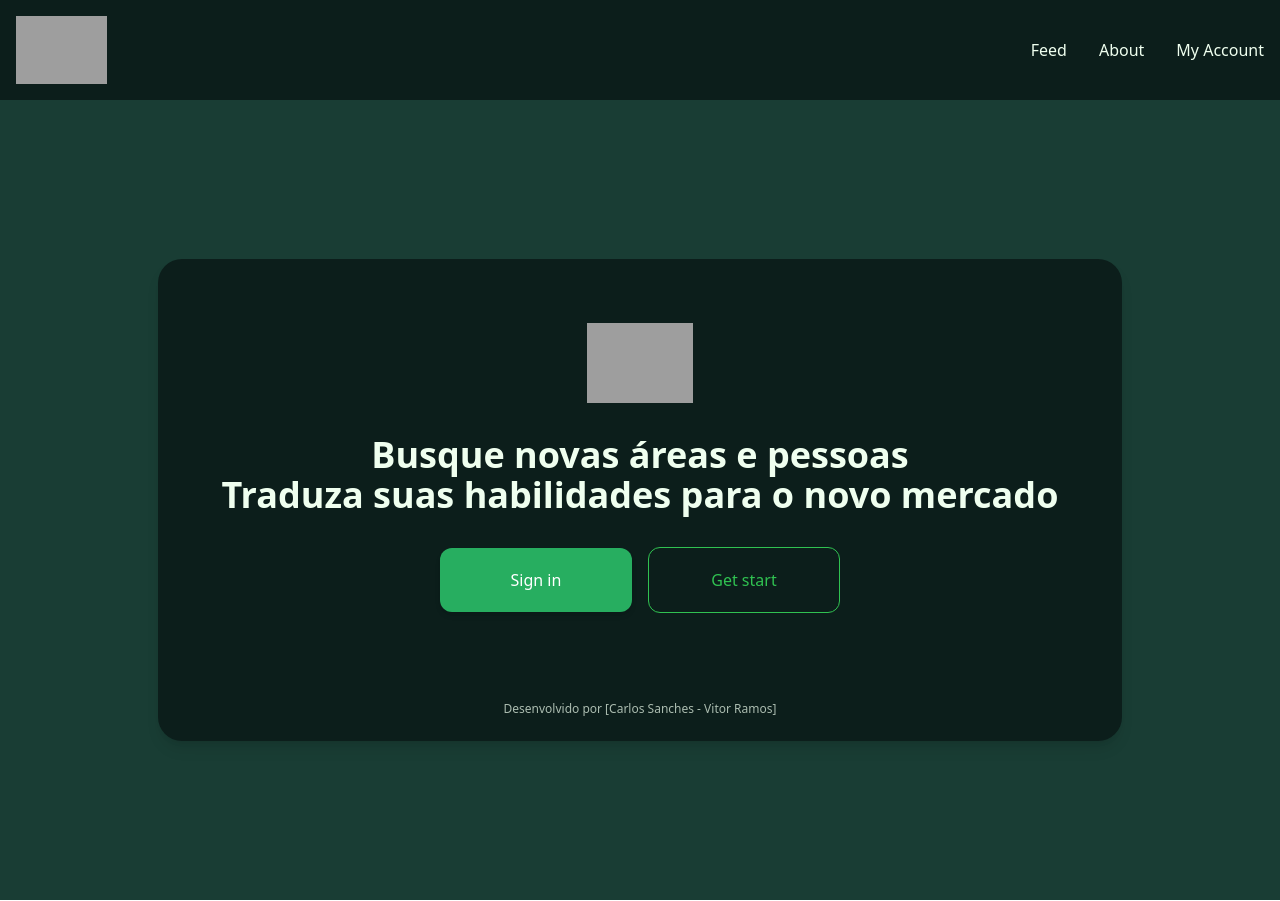
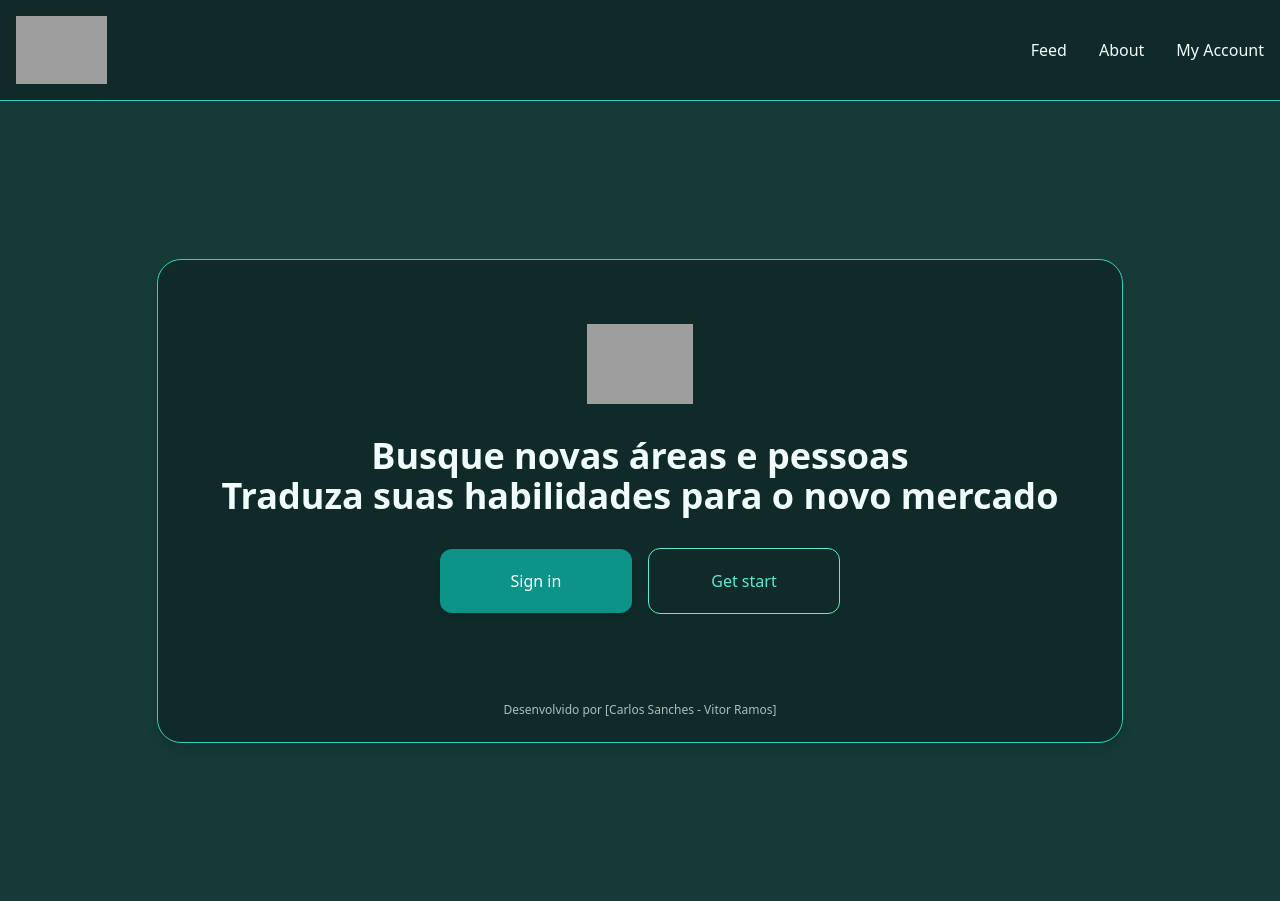
Before and after one commit to Storm-Shield/Arandu-Site, a React app in the folder frontend/: page / in a window 1280 px wide. Built offline with nearby package versions, Linux system fonts and the light colour scheme; grey boxes are pictures that could not be loaded; the HTML template or start-up script is replaced by a standard one.

Commit message:
refactory(frontend): color themes

```diff
--- a/frontend/src/App.jsx
+++ b/frontend/src/App.jsx
@@ -5,12 +5,13 @@ function App() {
   return (
     <>
     <div className="dark">
-      <div className="bg-[var(--bg-color)] dark:bg-[var(--dark-bg-color)] min-h-screen">
+      <div className="bg-light-bg dark:bg-dark-bg min-h-screen">
         <Routers/>
       </div>
     </div>
 
     </>
+
   )
 }
 
--- a/frontend/src/components/Header.jsx
+++ b/frontend/src/components/Header.jsx
@@ -5,7 +5,7 @@ const Header = () => {
     const [isMobileMenuOpen, setIsMobileMenuOpen] = useState(false);
 
     return(
-        <header className="bg-[var(--bg2-color)] dark:bg-[var(--dark-bg2-color)] border-b border-[var(--border-color)] dark:border-0">
+        <header className="bg-light-bg2 dark:bg-dark-bg2 border-b border-light-border dark:border-dark-border">
             <nav className="container mx-auto px-4 py-4">
                 <div className="flex items-center justify-between">
                     <div className="flex items-center space-x-2">
@@ -24,22 +24,22 @@ const Header = () => {
                     </div>
 
                     <div className="hidden md:flex items-center space-x-8">
-                        <Link to="/feed" className="text-[var(--text-color)] dark:text-[var(--dark-text1-color)] hover:text-[var(--bg3-color)] dark:hover:text-[var(--dark-text2-color)] transition-colors duration-300 relative group">
+                        <Link to="/feed" className="text-light-text dark:text-dark-text1 hover:text-light-accent dark:hover:text-dark-text2 transition-colors duration-300 relative group">
                             Feed
-                            <span className="absolute bottom-0 left-0 w-0 h-0.5 bg-[var(--bg3-color)] dark:bg-[var(--dark-text2-color)] group-hover:w-full transition-all duration-300"></span>
+                            <span className="absolute bottom-0 left-0 w-0 h-0.5 bg-light-accent dark:bg-dark-text2 group-hover:w-full transition-all duration-300"></span>
                         </Link>
-                        <Link to="/about" className="text-[var(--text-color)] dark:text-[var(--dark-text1-color)] hover:text-[var(--bg3-color)] dark:hover:text-[var(--dark-text2-color)] transition-colors duration-300 relative group">
+                        <Link to="/about" className="text-light-text dark:text-dark-text1 hover:text-light-accent dark:hover:text-dark-text2 transition-colors duration-300 relative group">
                             About
-                            <span className="absolute bottom-0 left-0 w-0 h-0.5 bg-[var(--bg3-color)] dark:bg-[var(--dark-text2-color)] group-hover:w-full transition-all duration-300"></span>
+                            <span className="absolute bottom-0 left-0 w-0 h-0.5 bg-light-accent dark:bg-dark-text2 group-hover:w-full transition-all duration-300"></span>
                         </Link>
-                        <Link to="/personal" className="text-[var(--text-color)] dark:text-[var(--dark-text1-color)] hover:text-[var(--bg3-color)] dark:hover:text-[var(--dark-text2-color)] transition-colors duration-300 relative group">
+                        <Link to="/personal" className="text-light-text dark:text-dark-text1 hover:text-light-accent dark:hover:text-dark-text2 transition-colors duration-300 relative group">
                             My Account
-                            <span className="absolute bottom-0 left-0 w-0 h-0.5 bg-[var(--bg3-color)] dark:bg-[var(--dark-text2-color)] group-hover:w-full transition-all duration-300"></span>
+                            <span className="absolute bottom-0 left-0 w-0 h-0.5 bg-light-accent dark:bg-dark-text2 group-hover:w-full transition-all duration-300"></span>
                         </Link>
                     </div>
 
                     <button
-                        className="md:hidden text-[var(--text-color)] dark:text-[var(--dark-text1-color)]"
+                        className="md:hidden text-light-text dark:text-dark-text1"
                         onClick={() => setIsMobileMenuOpen(!isMobileMenuOpen)}
                     >
                         <svg className="w-6 h-6" fill="none" stroke="currentColor" viewBox="0 0 24 24">
@@ -51,28 +51,28 @@ const Header = () => {
                 <div className={`md:hidden mt-4 ${isMobileMenuOpen ? 'block' : 'hidden'}`}>
                     <div className="flex flex-col space-y-4">
                         <Link
-                            to="/"
-                            className="text-[var(--text-color)] dark:text-[var(--dark-text1-color)] hover:text-[var(--bg3-color)] dark:hover:text-[var(--dark-text2-color)] transition-colors duration-300 py-2 relative group"
+                            to="/feed"
+                            className="text-light-text dark:text-dark-text1 hover:text-light-accent dark:hover:text-dark-text2 transition-colors duration-300 py-2 relative group"
                             onClick={() => setIsMobileMenuOpen(false)}
                         >
                             Feed
-                            <span className="absolute bottom-1 left-0 w-0 h-0.5 bg-[var(--bg3-color)] dark:bg-[var(--dark-text2-color)] group-hover:w-full transition-all duration-300"></span>
+                            <span className="absolute bottom-1 left-0 w-0 h-0.5 bg-light-accent dark:bg-dark-text2 group-hover:w-full transition-all duration-300"></span>
                         </Link>
                         <Link
                             to="/about"
-                            className="text-[var(--text-color)] dark:text-[var(--dark-text1-color)] hover:text-[var(--bg3-color)] dark:hover:text-[var(--dark-text2-color)] transition-colors duration-300 py-2 relative group"
+                            className="text-light-text dark:text-dark-text1 hover:text-light-accent dark:hover:text-dark-text2 transition-colors duration-300 py-2 relative group"
                             onClick={() => setIsMobileMenuOpen(false)}
                         >
                             About
-                            <span className="absolute bottom-1 left-0 w-0 h-0.5 bg-[var(--bg3-color)] dark:bg-[var(--dark-text2-color)] group-hover:w-full transition-all duration-300"></span>
+                            <span className="absolute bottom-1 left-0 w-0 h-0.5 bg-light-accent dark:bg-dark-text2 group-hover:w-full transition-all duration-300"></span>
                         </Link>
                         <Link
                             to="/personal"
-                            className="text-[var(--text-color)] dark:text-[var(--dark-text1-color)] hover:text-[var(--bg3-color)] dark:hover:text-[var(--dark-text2-color)] transition-colors duration-300 py-2 relative group"
+                            className="text-light-text dark:text-dark-text1 hover:text-light-accent dark:hover:text-dark-text2 transition-colors duration-300 py-2 relative group"
                             onClick={() => setIsMobileMenuOpen(false)}
                         >
                             My Account
-                            <span className="absolute bottom-1 left-0 w-0 h-0.5 bg-[var(--bg3-color)] dark:bg-[var(--dark-text2-color)] group-hover:w-full transition-all duration-300"></span>
+                            <span className="absolute bottom-1 left-0 w-0 h-0.5 bg-light-accent dark:bg-dark-text2 group-hover:w-full transition-all duration-300"></span>
                         </Link>
                     </div>
                 </div>
--- a/frontend/src/index.css
+++ b/frontend/src/index.css
@@ -1,17 +1,17 @@
 @import 'tailwindcss';
 @custom-variant dark (&:where(.dark, .dark *));
 
-:root{
-    --bg-color: #F8FDF9;
-    --bg2-color: #FFFFFF;
-    --bg3-color: #27AE60;
-    --text-color: #1A3C32;
-    --border-color: #D1E7DD;
-    --accent-color: #219653;
+@theme{
+    --color-light-bg: #F0FDF9;
+    --color-light-bg2: #FFFFFF;
+    --color-light-bg3: #0D9488;
+    --color-light-text: #134E4A;
+    --color-light-border: #99F6E4;
+    --color-light-accent: #0F766E;
 
-    --dark-bg-color: #193D34;
-    --dark-bg2-color: #0C1E1B;
-    --dark-border-color: #6FFF90;
-    --dark-text1-color: #EFFFEF;
-    --dark-text2-color: #30C251;
+    --color-dark-bg: #153A37;
+    --color-dark-bg2: #0F2A28;
+    --color-dark-border: #2DD4BF;
+    --color-dark-text1: #F0FDFA;
+    --color-dark-text2: #5EEAD4;
 }
--- a/frontend/src/pages/Home.jsx
+++ b/frontend/src/pages/Home.jsx
@@ -4,8 +4,8 @@ const Home = () => {
     return(
         <>
             <Header/>
-            <section className="flex justify-center items-center bg-[var(--bg-color)] dark:bg-[var(--dark-bg-color)] h-screen">
-                <div className="rounded-3xl bg-[var(--bg2-color)] dark:bg-[var(--dark-bg2-color)] border border-[var(--border-color)] dark:border-0 text-center p-16 pb-20 shadow-lg relative">
+            <section className="flex justify-center items-center bg-light-bg dark:bg-dark-bg h-screen">
+                <div className="rounded-3xl bg-light-bg2 dark:bg-dark-bg2 border border-light-border dark:border-dark-border text-center p-16 pb-20 shadow-lg relative">
                     <div className="flex justify-center mb-8">
                         <img
                             src="/logo/arandu.jpeg"
@@ -19,21 +19,21 @@ const Home = () => {
                         />
                     </div>
 
-                    <h1 className="text-4xl font-extrabold text-[var(--text-color)] dark:text-[var(--dark-text1-color)] mb-8">
+                    <h1 className="text-4xl font-extrabold text-light-text dark:text-dark-text1 mb-8">
                         Busque novas áreas e pessoas <br /> Traduza suas habilidades para o novo mercado
                     </h1>
 
                     <div className="space-x-4 mb-12">
-                        <button className="p-5 px-12 rounded-xl font-medium text-[var(--bg2-color)] bg-[var(--bg3-color)] hover:bg-[var(--accent-color)] transition-colors duration-300 shadow-md w-48">
+                        <button className="p-5 px-12 rounded-xl font-medium text-white bg-light-bg3 hover:bg-light-accent transition-colors duration-300 shadow-md w-48">
                             Sign in
                         </button>
-                        <button className="p-5 px-12 rounded-xl font-medium border border-[var(--bg3-color)] text-[var(--bg3-color)] dark:text-[var(--dark-text2-color)] dark:border-[var(--dark-text2-color)] bg-transparent hover:bg-[var(--bg3-color)] hover:text-[var(--bg2-color)] dark:hover:bg-[var(--dark-text2-color)] dark:hover:text-[var(--dark-bg2-color)] transition-colors duration-300 w-48">
+                        <button className="p-5 px-12 rounded-xl font-medium border border-light-bg3 text-light-bg3 dark:text-dark-text2 dark:border-dark-text2 bg-transparent hover:bg-light-bg3 hover:text-white dark:hover:bg-dark-text2 dark:hover:text-dark-bg2 transition-colors duration-300 w-48">
                             Get start
                         </button>
                     </div>
 
                     <div className="absolute bottom-6 left-0 right-0">
-                        <p className="text-xs text-[var(--text-color)] dark:text-[var(--dark-text1-color)] opacity-70">
+                        <p className="text-xs text-light-text dark:text-dark-text1 opacity-70">
                             Desenvolvido por [Carlos Sanches - Vitor Ramos]
                         </p>
                     </div>
```
